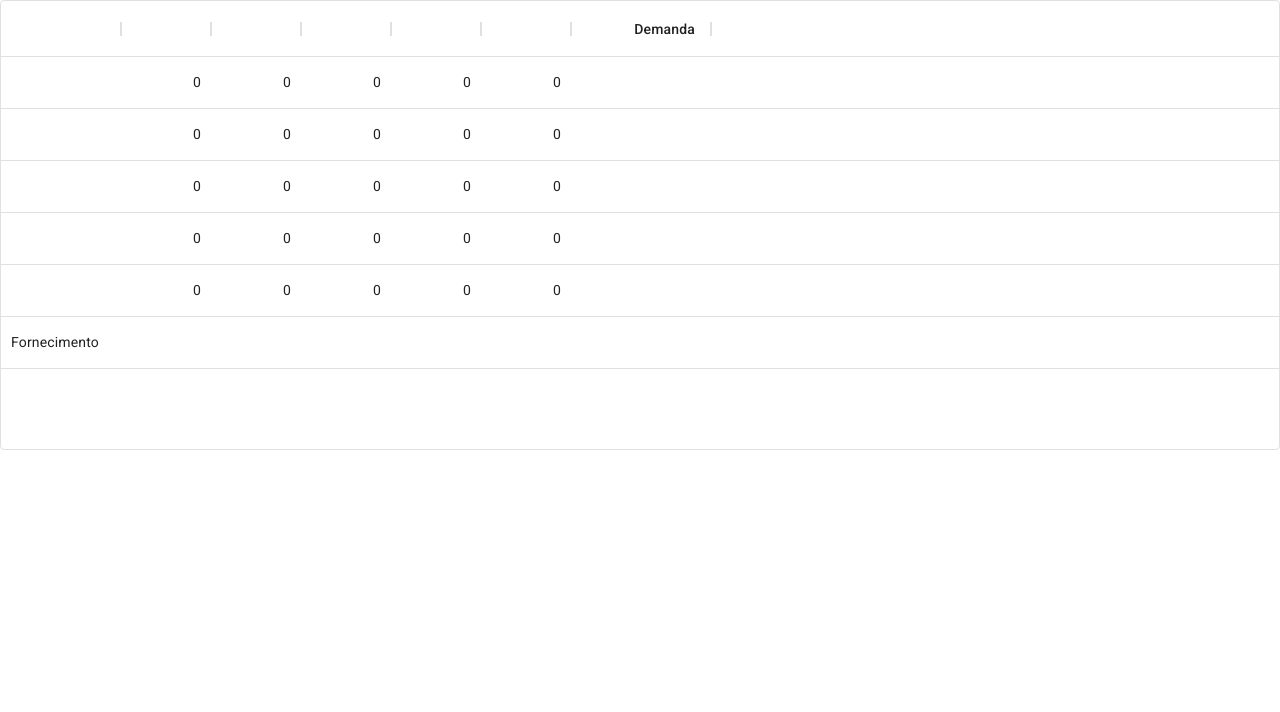
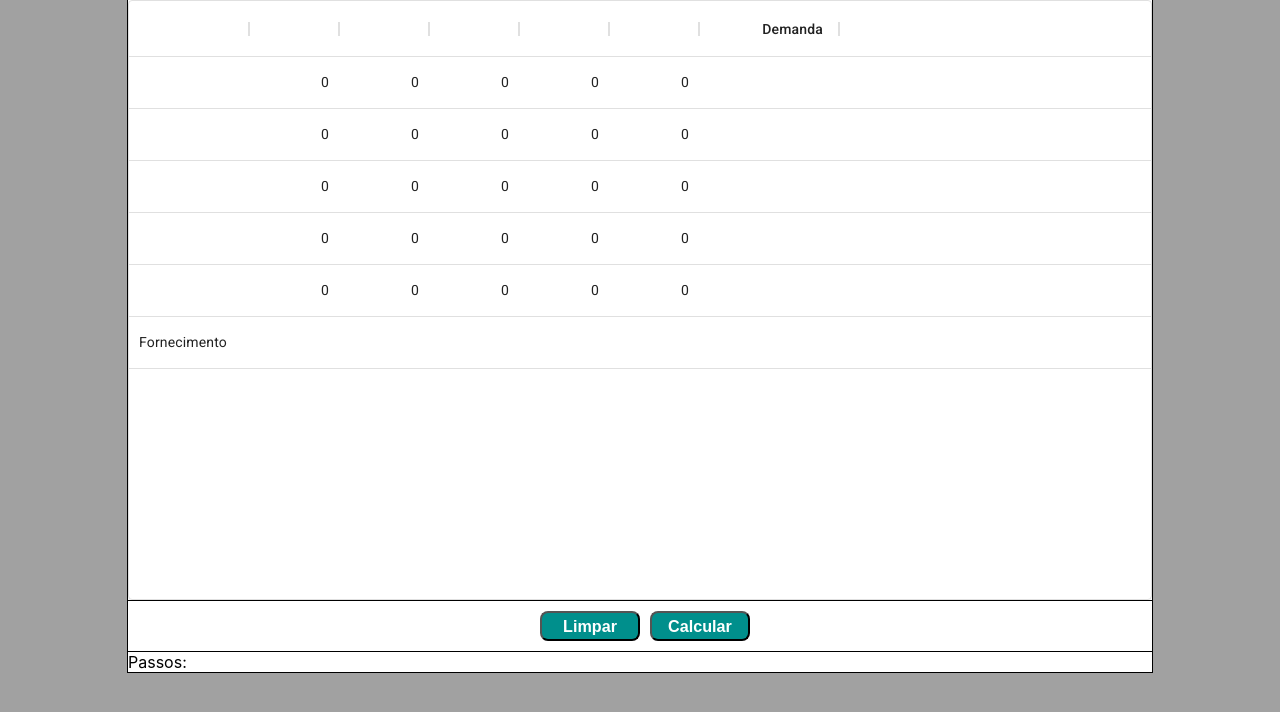
Before and after one commit to wesleysribeiro/calculator-poa, a React (Create React App) app: page / in a window 1280 px wide. Shown: the top 712 px of the page. Built offline with nearby package versions, Linux system fonts and the light colour scheme.

Commit message:
Add buttons

```diff
--- a/src/App.css
+++ b/src/App.css
@@ -1,2 +1,45 @@
 .App {
+	height: 100vh;
+	background-color: #a1a1a1;
 }
+
+.container {
+	display: flex;
+	flex-direction: column;
+	align-items: center;
+}
+
+.user-input-matrix {
+
+}
+
+.button-panel {
+	width: 100%;
+	display: flex;
+	justify-content: center;
+	padding-bottom: 10px;
+}
+
+.white-block {
+	background-color: white;
+	width: 80%;
+	border: 1px solid black;
+	border-top: 0px;
+}
+
+.button-panel button{
+	font-size: 1.01em;
+	font-weight: bold;
+	border-color: black;
+	margin-top: 10px;
+	margin-left: 10px;
+	background-color: #008f8c;
+	border-radius: 8px;
+	height: 30px;
+	width: 100px;
+	color: white;
+}
+
+.button-panel button:hover{
+	background-color: #02bfbb;
+}
--- a/src/App.js
+++ b/src/App.js
@@ -1,12 +1,48 @@
 import './App.css';
+import React from 'react';
 import Matrix from './Matrix.js';
 
-function App() {
-  return (
-    <div className="App">
-      <Matrix size={5}/>
-    </div>
-  );
+class App extends React.Component {
+  constructor(props) {
+    super(props)
+    this.state = {
+      refresh: false
+    }
+
+    this.matrix = [[]]
+  }
+
+  onClearClicked = () => {
+    console.log('Button clear clicked')
+    this.setState({refresh: true})
+  }
+
+  onCalculateClicked = () => {
+    // TODO: Calculate using this.matrix value
+  }
+
+  onUserInput = (matrix) => {
+    this.matrix = matrix.map(val => val);
+  }
+
+  render = (props) => {
+    return (
+      <div className="App">
+        <div className="container">
+          <div className="white-block user-input-matrix">
+              <Matrix size={5} onMatrixChanged={undefined} refresh={this.state.refresh} onMatrixChanged={this.onUserInput}/>
+          </div>
+          <div className="white-block button-panel">
+            <button onClick={this.onClearClicked}>Limpar</button>
+            <button onClick={this.onCalculateClicked}>Calcular</button>
+          </div>
+          <div className="white-block result-container">
+            Passos:
+          </div>
+        </div>
+      </div>
+    );
+  }
 }
 
 export default App;
--- a/src/Matrix.js
+++ b/src/Matrix.js
@@ -6,12 +6,17 @@ class Matrix extends React.Component {
 		super(props)
 
 		this.size = props.size;
+		this.userInputMatrix = new Array(this.size + 1).fill(0).map(() => new Array(this.size + 1).fill(0));
+		this.notifyMatrixChanged = props.onMatrixChanged;
+		console.log(this.userInputMatrix)
+		this.initializeEmptyMatrix()
+	}
 
-		console.log(props)
-
+	initializeEmptyMatrix = () => {
 		this.columns = []
 		this.rows = []
 
+		// Inicializando primeira coluna (não editavel)
 		this.columns.push({
 			field: 'firstCol',
 			headerName: ' ',
@@ -19,6 +24,7 @@ class Matrix extends React.Component {
 			sortable: false
 		})
 
+		// Inicializa campos centrais para o input do usuário
 		for(let i = 0; i < this.size; i++)
 		{
 			const numberStr = i.toString()
@@ -44,6 +50,7 @@ class Matrix extends React.Component {
 			this.rows.push(rowObj)
 		}
 
+		//
 		this.columns.push({
 			field: 'demanda',
 			headerName: 'Demanda',
@@ -53,17 +60,49 @@ class Matrix extends React.Component {
 			sortable: false
 		})
 
+		//
 		this.rows.push({
 			id: this.size,
 			firstCol: 'Fornecimento'
 		})
-		console.log(this.columns)
-		console.log(this.rows)
+	}
+
+	getColumnFromColumnField = (columnField) => {
+		const re = /^col(\d)$/;
+		const found = columnField.match(re)
+
+		if(found == null || found.length < 2)
+		{
+			return undefined;
+		}
+		return found[1];
+	}
+
+	onCellEdited = (params) => {
+		console.log(params)
+		const row = params.id;
+		let columnNumber = this.getColumnFromColumnField(params.field)
+
+		if(columnNumber === undefined)
+		{
+			columnNumber = 5;
+		}
+
+		console.log(this.userInputMatrix[0] === this.userInputMatrix[1])
+		console.log(`row: ${row}, col: ${columnNumber}`)
+		this.userInputMatrix[row][columnNumber] = parseInt(params.props.value)
+		this.notifyMatrixChanged(this.userInputMatrix)
 	}
 
 	render = () => {
+		if(('refresh' in this.props) && this.props.refresh)
+		{
+			this.initializeEmptyMatrix();
+			this.userInputMatrix = new Array(this.size + 1).fill(0).map(() => new Array(this.size + 1).fill(0));
+		}
+
 		return (
-				   <div style={{ height: 450, width: '100%' }}>
+				   <div style={{ height: '75vh', width: '100%' }}>
   						<DataGrid rows={this.rows} columns={this.columns} pageSize={20}
   							hideFooterPagination
   							hideFooterSelectedRowCount
@@ -71,10 +110,7 @@ class Matrix extends React.Component {
   							isCellEditable={(params) => {
   								return !(params.field === "demanda" && params.row.id === this.size) ;
   							}}
-  							onEditCellChangeCommitted={(params) => {
-  								console.log('Mexi na cel')
-  								console.log(params)
-  							}}
+  							onEditCellChangeCommitted={this.onCellEdited}
 						/>
 					</div>
 				)
```
